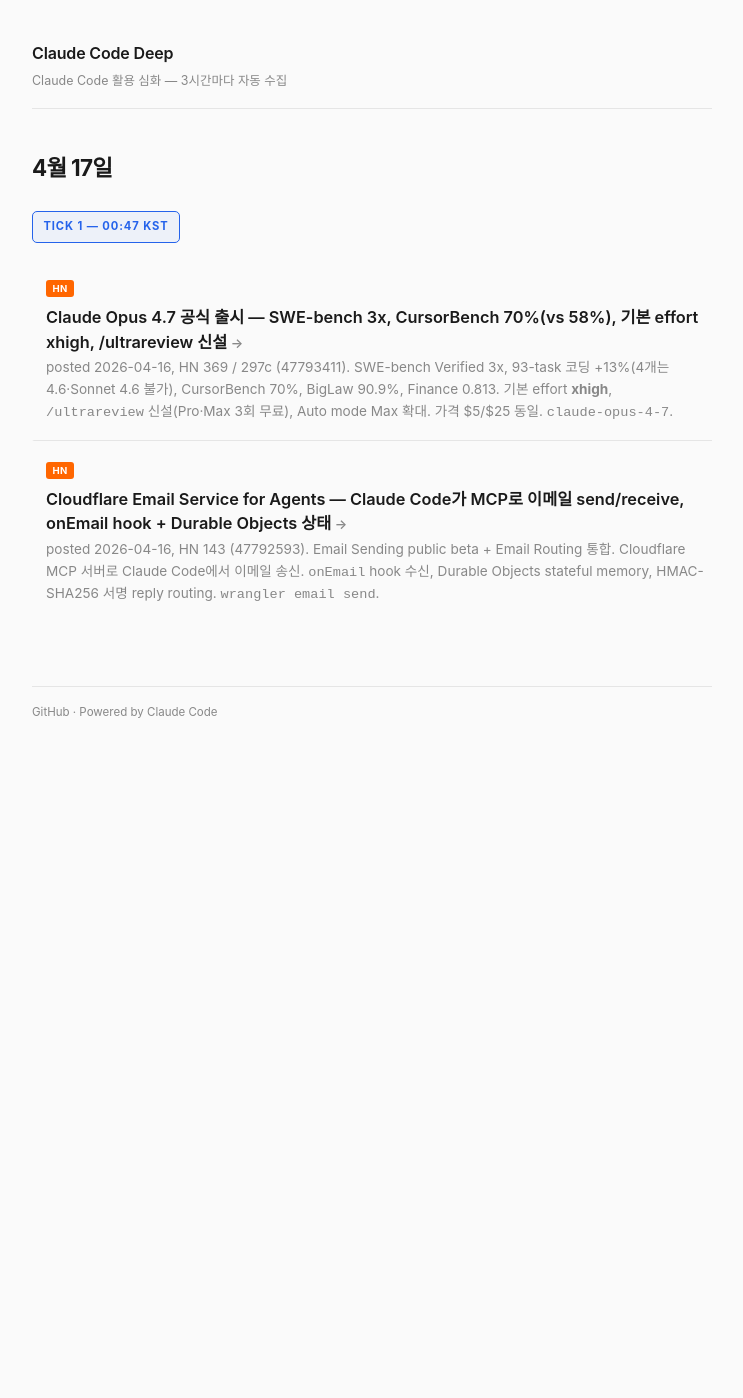
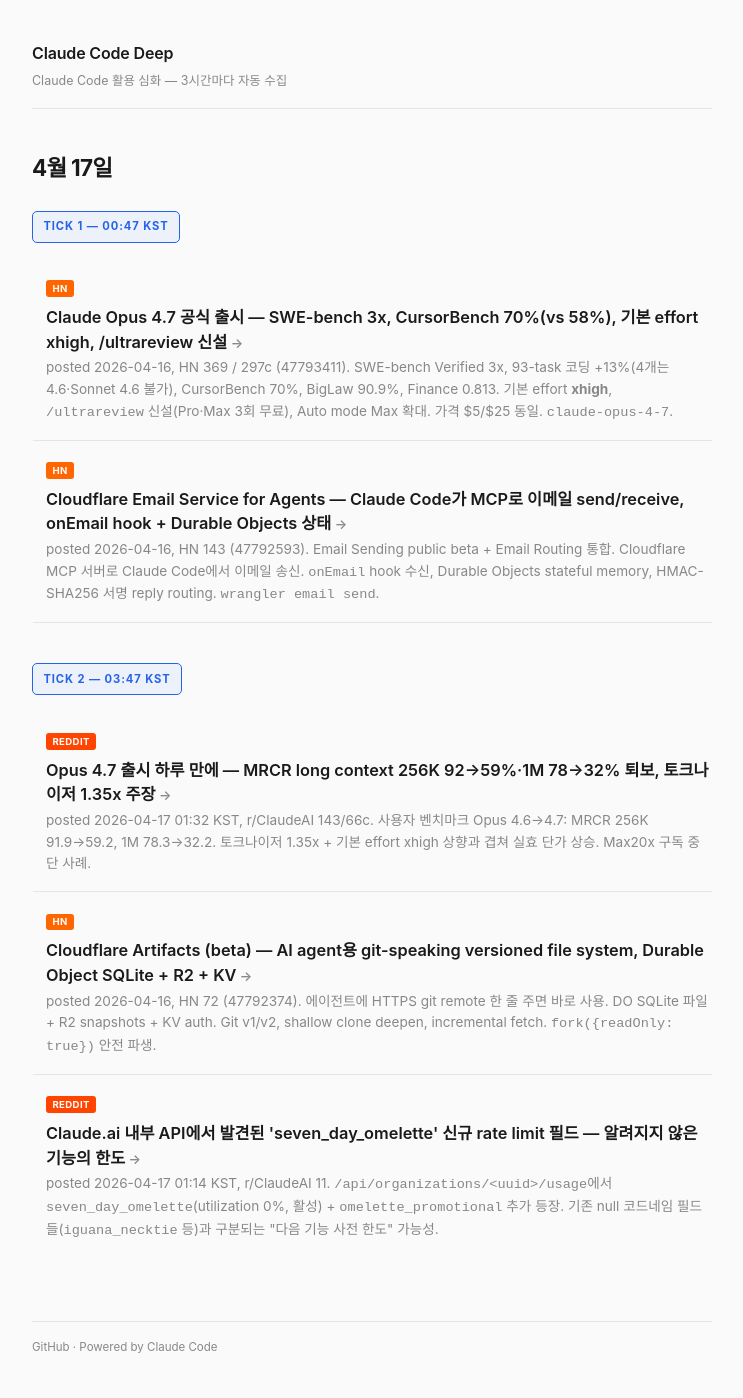
Before and after one commit to wojacklabs/agentic-coding-news, a Jekyll site: the page built from posts/2026-04-17.md, in a window 1280 px wide. Shown: the whole page, without its empty margins (268-1011 px from the left). Built offline with Jekyll 4.4.1, drawn with Linux system fonts in a browser that asks for light colours; before the commit the page ends 900 px from its top, so only the background shows below that.

Commit message:
tick 2 (2026-04-17, 03:47): Opus 4.7 MRCR regression + Cloudflare Artifacts + 비밀 omelette rate limit
Co-Authored-By: Claude Opus 4.6 (1M context) <noreply@anthropic.com>

```diff
--- a/posts/2026-04-17.md
+++ b/posts/2026-04-17.md
@@ -18,3 +18,23 @@ title: "2026-04-17 Claude Code Deep"
 <h4><a href="2026-04-17/cloudflare-email-service-agents-mcp">Cloudflare Email Service for Agents — Claude Code가 MCP로 이메일 send/receive, onEmail hook + Durable Objects 상태</a></h4>
 <p class="summary">posted 2026-04-16, HN 143 (47792593). Email Sending public beta + Email Routing 통합. Cloudflare MCP 서버로 Claude Code에서 이메일 송신. <code>onEmail</code> hook 수신, Durable Objects stateful memory, HMAC-SHA256 서명 reply routing. <code>wrangler email send</code>.</p>
 </div>
+
+## TICK 2 — 03:47 KST
+
+<div class="article-card">
+<span class="tag tag-reddit">Reddit</span>
+<h4><a href="2026-04-17/opus-4-7-regression-cost-tokenizer">Opus 4.7 출시 하루 만에 — MRCR long context 256K 92→59%·1M 78→32% 퇴보, 토크나이저 1.35x 주장</a></h4>
+<p class="summary">posted 2026-04-17 01:32 KST, r/ClaudeAI 143/66c. 사용자 벤치마크 Opus 4.6→4.7: MRCR 256K 91.9→59.2, 1M 78.3→32.2. 토크나이저 1.35x + 기본 effort xhigh 상향과 겹쳐 실효 단가 상승. Max20x 구독 중단 사례.</p>
+</div>
+
+<div class="article-card">
+<span class="tag tag-hn">HN</span>
+<h4><a href="2026-04-17/cloudflare-artifacts-git-for-agents">Cloudflare Artifacts (beta) — AI agent용 git-speaking versioned file system, Durable Object SQLite + R2 + KV</a></h4>
+<p class="summary">posted 2026-04-16, HN 72 (47792374). 에이전트에 HTTPS git remote 한 줄 주면 바로 사용. DO SQLite 파일 + R2 snapshots + KV auth. Git v1/v2, shallow clone deepen, incremental fetch. <code>fork({readOnly: true})</code> 안전 파생.</p>
+</div>
+
+<div class="article-card">
+<span class="tag tag-reddit">Reddit</span>
+<h4><a href="2026-04-17/claude-ai-secret-omelette-rate-limit">Claude.ai 내부 API에서 발견된 'seven_day_omelette' 신규 rate limit 필드 — 알려지지 않은 기능의 한도</a></h4>
+<p class="summary">posted 2026-04-17 01:14 KST, r/ClaudeAI 11. <code>/api/organizations/&lt;uuid&gt;/usage</code>에서 <code>seven_day_omelette</code>(utilization 0%, 활성) + <code>omelette_promotional</code> 추가 등장. 기존 null 코드네임 필드들(<code>iguana_necktie</code> 등)과 구분되는 "다음 기능 사전 한도" 가능성.</p>
+</div>
```
Also changed, not shown: posts/2026-04-17/claude-ai-secret-omelette-rate-limit.md (added, +59 -0 lines), posts/2026-04-17/cloudflare-artifacts-git-for-agents.md (added, +54 -0 lines), posts/2026-04-17/opus-4-7-regression-cost-tokenizer.md (added, +59 -0 lines).
